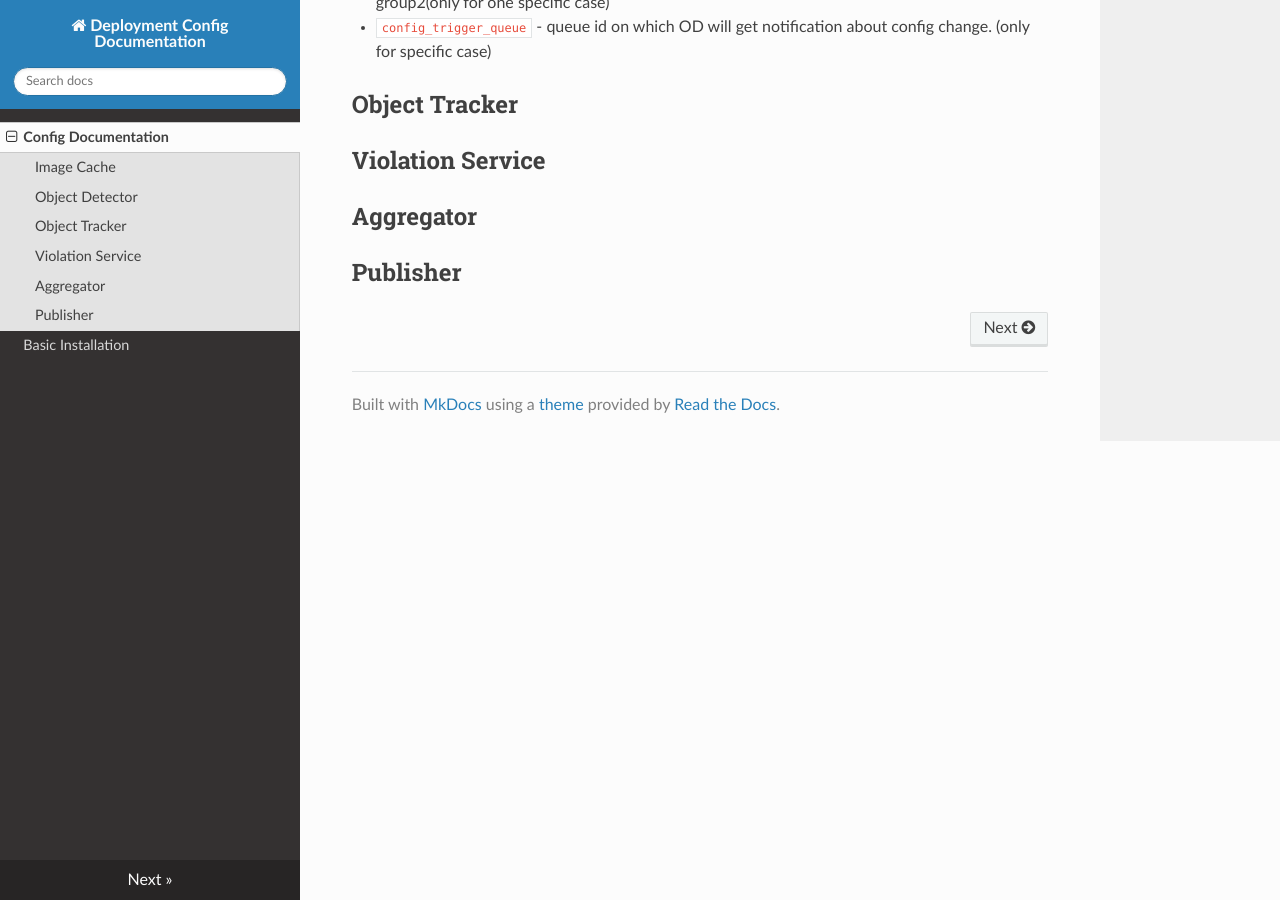
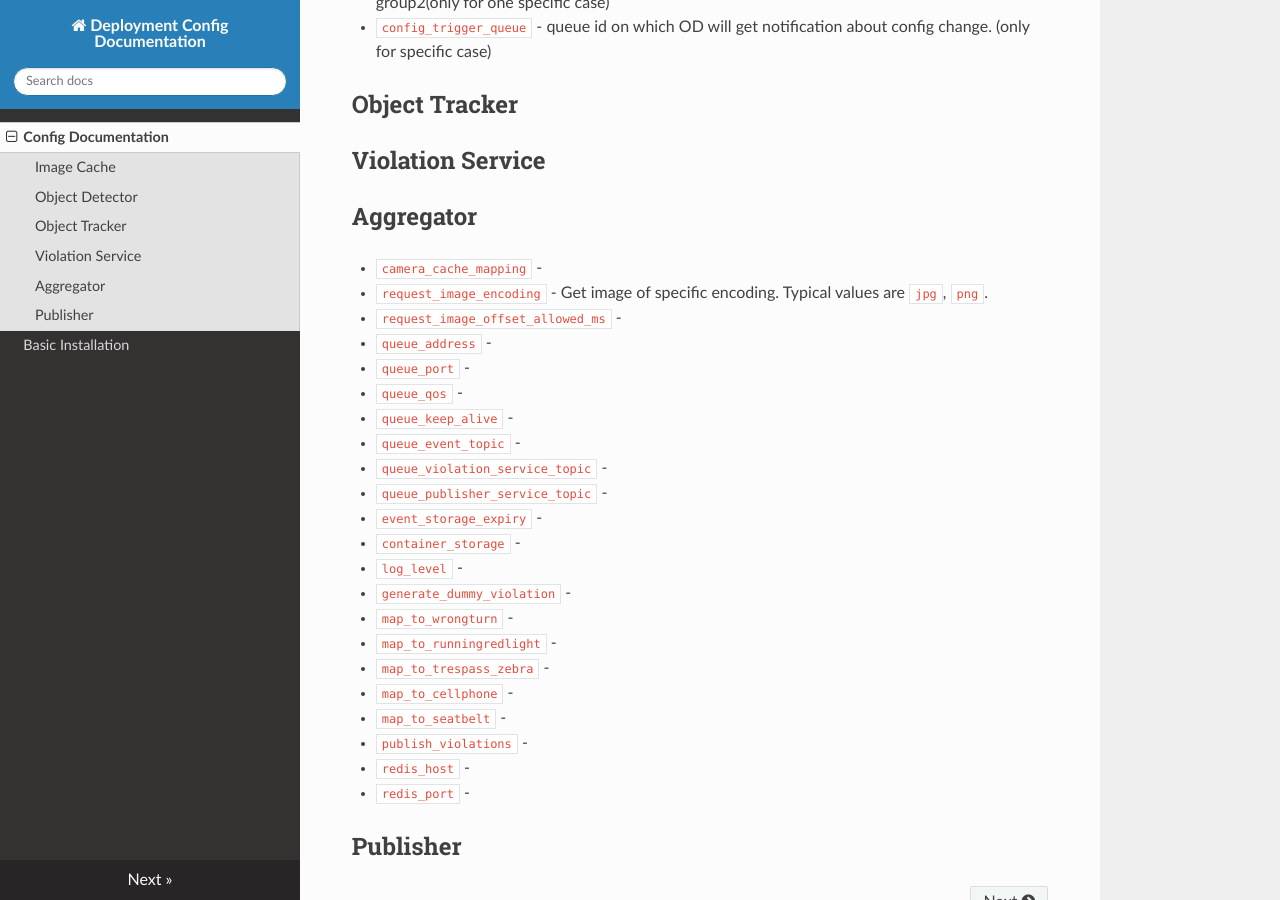
Before and after one commit to hazenai/system-docs, an MkDocs documentation site: the page built from docs/index.md, in a window 1280 px wide and 900 px high, scrolled down 2464 px. Built offline with MkDocs 1.6.1, drawn with Linux system fonts in a browser that asks for light colours; nearby versions of some CDN libraries.

Commit message:
updating aggregator docs

```diff
--- a/docs/index.md
+++ b/docs/index.md
@@ -82,4 +82,27 @@
 
 ## Aggregator
 
+* `camera_cache_mapping` -
+* `request_image_encoding` - Get image of specific encoding. Typical values are `jpg`, `png`.
+* `request_image_offset_allowed_ms` -
+* `queue_address` -
+* `queue_port` -
+* `queue_qos` -
+* `queue_keep_alive` -
+* `queue_event_topic` -
+* `queue_violation_service_topic` -
+* `queue_publisher_service_topic` -
+* `event_storage_expiry` -
+* `container_storage` -
+* `log_level` -
+* `generate_dummy_violation` -
+* `map_to_wrongturn` -
+* `map_to_runningredlight` -
+* `map_to_trespass_zebra` -
+* `map_to_cellphone` -
+* `map_to_seatbelt` -
+* `publish_violations` -
+* `redis_host` -
+* `redis_port` -
+
 ## Publisher
```
